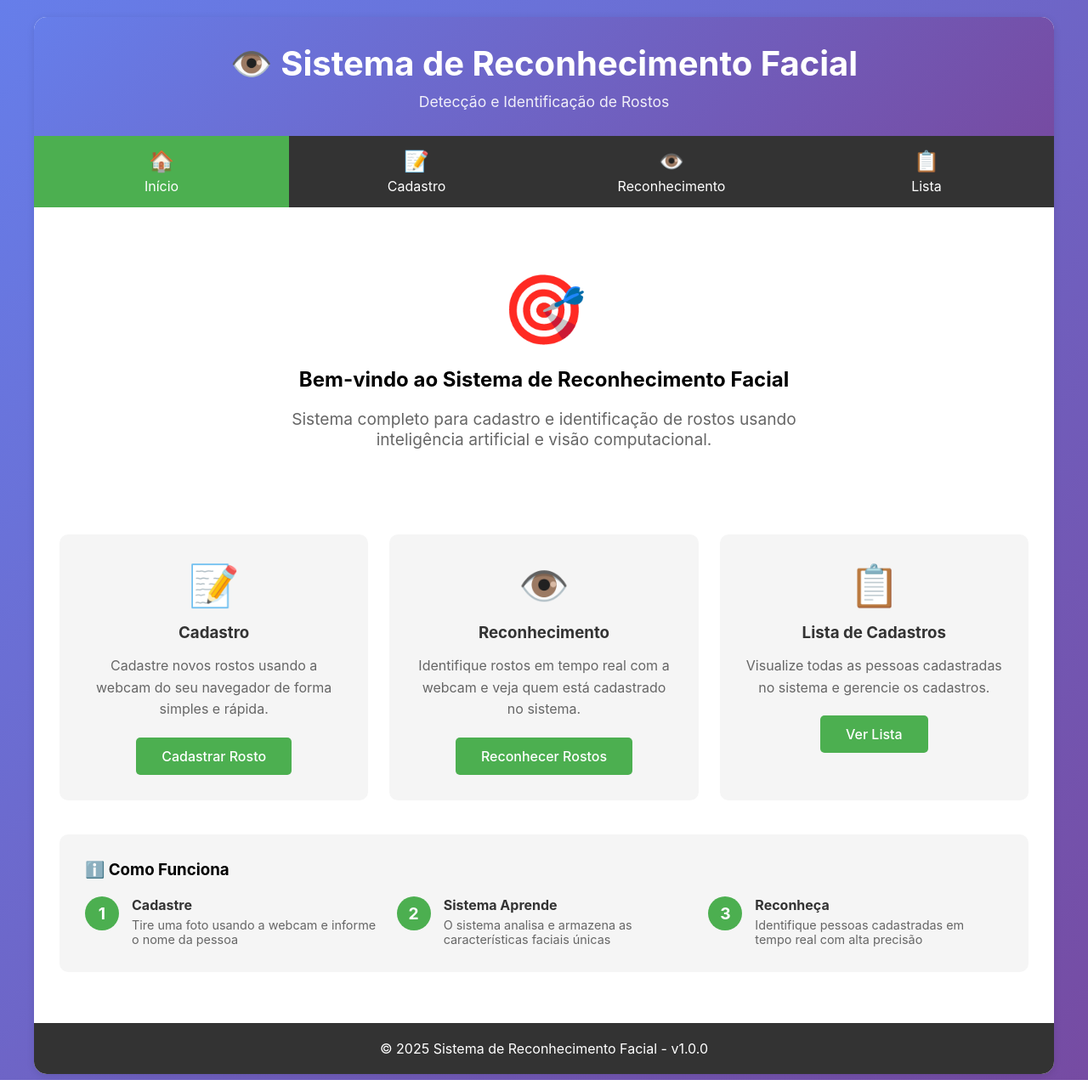
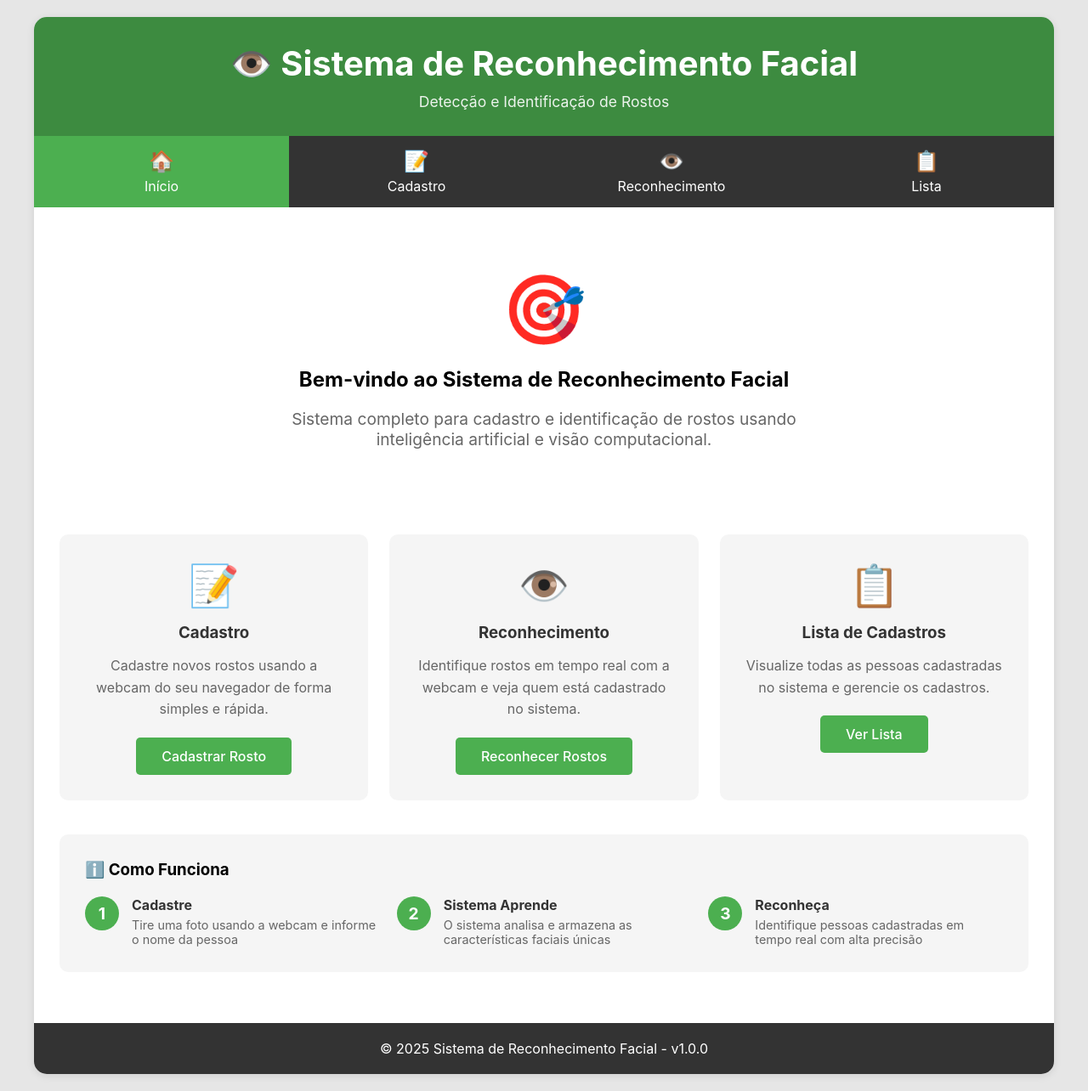
Before and after one commit to thaianramalho/reconhecimento-facial, a PHP site: page /index.php in a window 1280 px wide. Shown: the whole page at 85% size. Run offline with PHP 8.4, Linux system fonts and the light colour scheme.

Commit message:
atualizacao css

```diff
--- a/web/css/style.css
+++ b/web/css/style.css
@@ -18,7 +18,7 @@
 
 body {
     font-family: -apple-system, BlinkMacSystemFont, 'Segoe UI', Roboto, Oxygen, Ubuntu, Cantarell, sans-serif;
-    background: linear-gradient(135deg, #667eea 0%, #764ba2 100%);
+    background: #e6e6e6;
     min-height: 100vh;
     padding: 20px;
 }
@@ -34,7 +34,7 @@ body {
 
 /* Header */
 .header {
-    background: linear-gradient(135deg, #667eea 0%, #764ba2 100%);
+    background: #3d8b40;
     color: white;
     padding: 30px;
     text-align: center;
@@ -469,7 +469,7 @@ body {
 
 /* Stats Card */
 .stats-card {
-    background: linear-gradient(135deg, #667eea 0%, #764ba2 100%);
+    background: #f5f5f5;
     border-radius: 10px;
     padding: 30px;
     margin-bottom: 30px;
```
